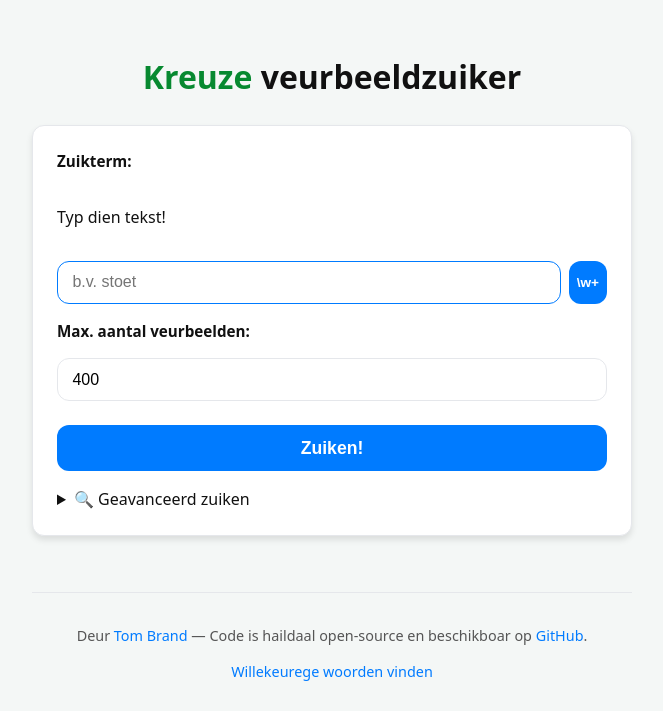
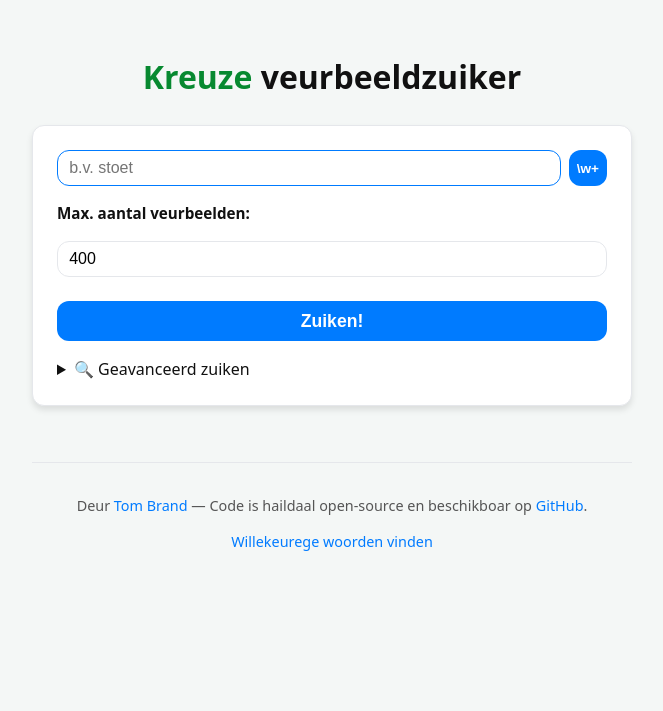
Before and after one commit to tom9358/kreuze-zuik, a Flask app: page / in a window 1280 px wide. Shown: the top 711 px of the page, without its empty margins (308-971 px from the left). Run offline with Flask 3, Linux system fonts and the light colour scheme; parts of the project's set-up code (start-up, migrations or seed data) failed here and were passed over.

Commit message:
#7 improve layout

```diff
--- a/static/styles.css
+++ b/static/styles.css
@@ -56,7 +56,7 @@ label {
 
 input[type="text"],
 input[type="number"] {
-  padding: 0.7rem 0.9rem;
+  padding: 0.5rem 0.7rem; /* Changed from 0.7rem 0.9rem */
   border: 1px solid var(--border);
   border-radius: var(--radius);
   font-size: 1rem;
@@ -81,7 +81,7 @@ input:focus {
 }
 
 button {
-  padding: 0.8rem 1rem;
+  padding: 0.6rem 0.8rem;
   background: var(--primary);
   color: #fff;
   border: none;
--- a/templates/index.html
+++ b/templates/index.html
@@ -10,8 +10,6 @@
 <body>
     <h1><a href="https://dideldom.nu/tiedschrift-kreuze/">Kreuze</a> veurbeeldzuiker</h1>
     <form id="search-form">
-        <label for="search_pattern">Zuikterm:</label>
-        <p class="hint">Typ dien tekst!</p>
         <div class="input-group">
             <input
             type="text"
@@ -193,6 +191,19 @@
                     console.error('Error:', err);
                 });
         });
+
+        // Added script for Enter key submission
+        document.addEventListener('DOMContentLoaded', function() {
+            const wordInput = document.getElementById('wordInput');
+            const searchForm = document.getElementById('search-form');
+
+            wordInput.addEventListener('keypress', function(e) {
+                if (e.key === 'Enter') {
+                    e.preventDefault();
+                    searchForm.submit();
+                }
+            });
+        });
     </script>
 </body>
 </html>
```
